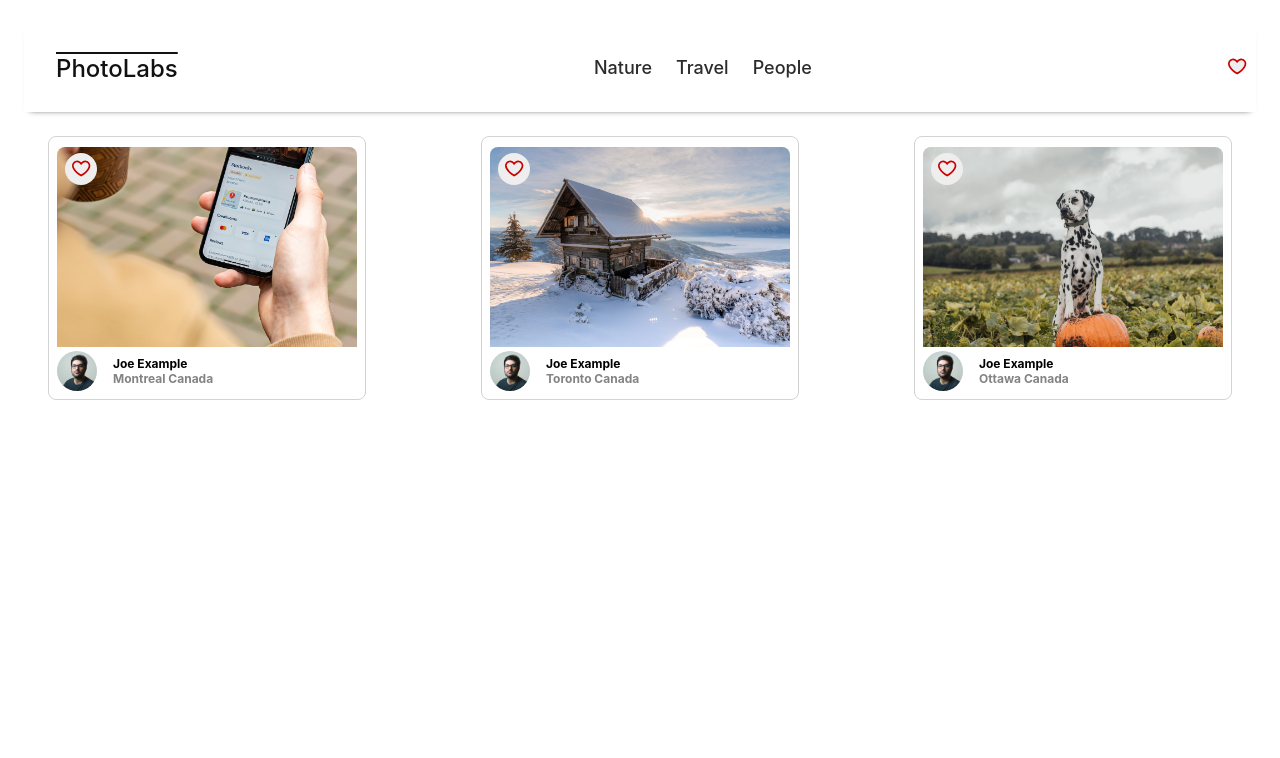
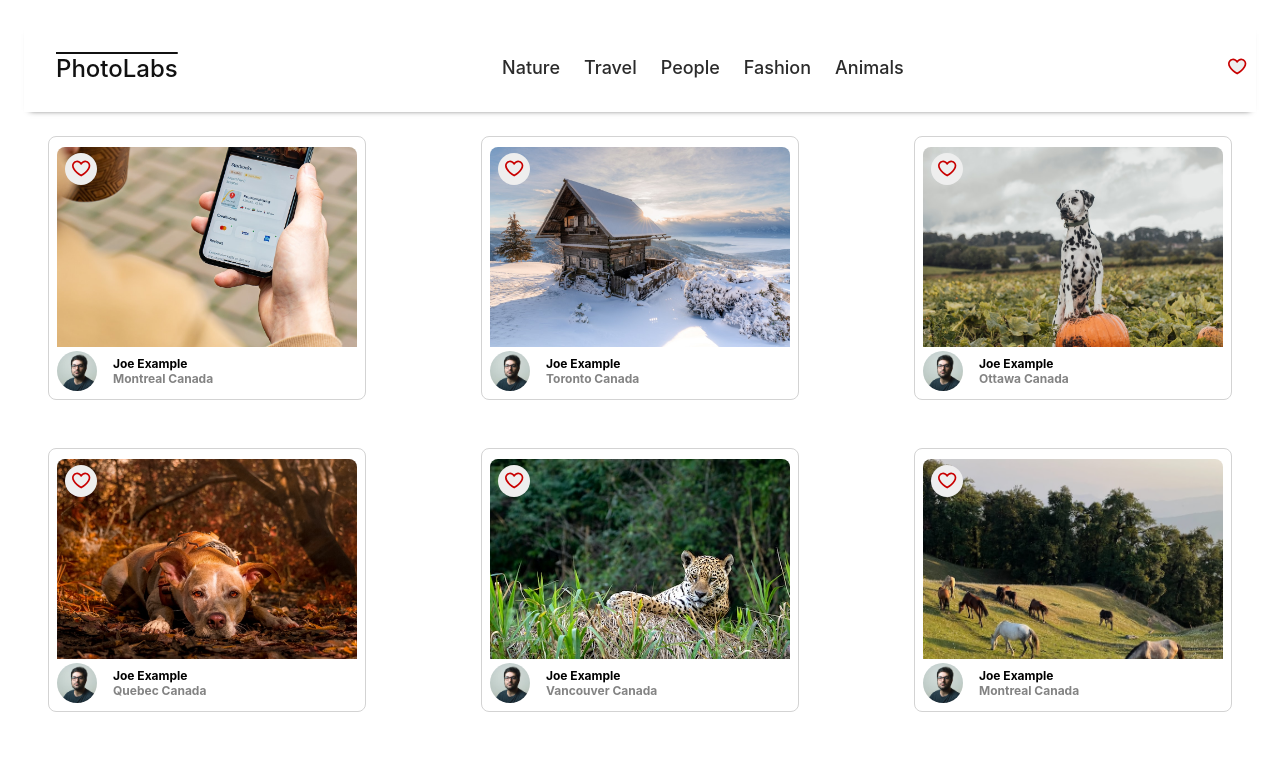
Before and after one commit to VktYe/photolabs, a React (Vite) app in the folder frontend/: page / in a window 1280 px wide. Shown: the top 758 px of the page. Built offline with nearby package versions, Linux system fonts and the light colour scheme; the HTML template or start-up script is replaced by a standard one.

Commit message:
Refactor PhotoList and TopicList components with mock data.

```diff
--- a/frontend/src/components/PhotoList.jsx
+++ b/frontend/src/components/PhotoList.jsx
@@ -1,61 +1,12 @@
 import "../styles/PhotoList.scss";
 import PhotoListItem from "./PhotoListItem";
+import photos from "../mocks/photos";
 
-const sampleDataForPhotoList = [
-  {
-    id: 1,
-    location: {
-      city: "Montreal",
-      country: "Canada",
-    },
-    urls: {
-      full: "/Image-1-Full.jpeg",
-      regular: "/Image-1-Regular.jpeg",
-    },
-    user: {
-      username: "exampleuser",
-      name: "Joe Example",
-      profile: "/profile-1.jpg",
-    },
-  },
-  {
-    id: 2,
-    location: {
-      city: "Toronto",
-      country: "Canada",
-    },
-    urls: {
-      full: "/Image-2-Full.jpeg",
-      regular: "/Image-2-Regular.jpeg",
-    },
-    user: {
-      username: "exampleuser",
-      name: "Joe Example",
-      profile: "/profile-1.jpg",
-    },
-  },
-  {
-    id: 3,
-    location: {
-      city: "Ottawa",
-      country: "Canada",
-    },
-    urls: {
-      full: "/Image-3-Full.jpeg",
-      regular: "/Image-3-Regular.jpeg",
-    },
-    user: {
-      username: "exampleuser",
-      name: "Joe Example",
-      profile: "/profile-1.jpg",
-    },
-  },
-];
 
 const PhotoList = () => {
   return (
     <ul className="photo-list">
-      {sampleDataForPhotoList.map((photo)=> (
+      {photos.map((photo)=> (
         <PhotoListItem
 
           key={photo.id}
--- a/frontend/src/components/TopicList.jsx
+++ b/frontend/src/components/TopicList.jsx
@@ -1,28 +1,11 @@
 import "../styles/TopicList.scss";
 import TopicListItem from "./TopicListItem";
-
-const sampleDataForTopicList = [
-  {
-    id: 1,
-    slug: "topic-1",
-    title: "Nature",
-  },
-  {
-    id: 2,
-    slug: "topic-2",
-    title: "Travel",
-  },
-  {
-    id: 3,
-    slug: "topic-3",
-    title: "People",
-  },
-];
+import topics from "../mocks/topics";
 
 const TopicList = () => {
   return (
     <div className="top-nav-bar__topic-list">
-      {sampleDataForTopicList.map((topic) => (
+      {topics.map((topic) => (
         <TopicListItem
           key={topic.id}
           topic={topic}
```
